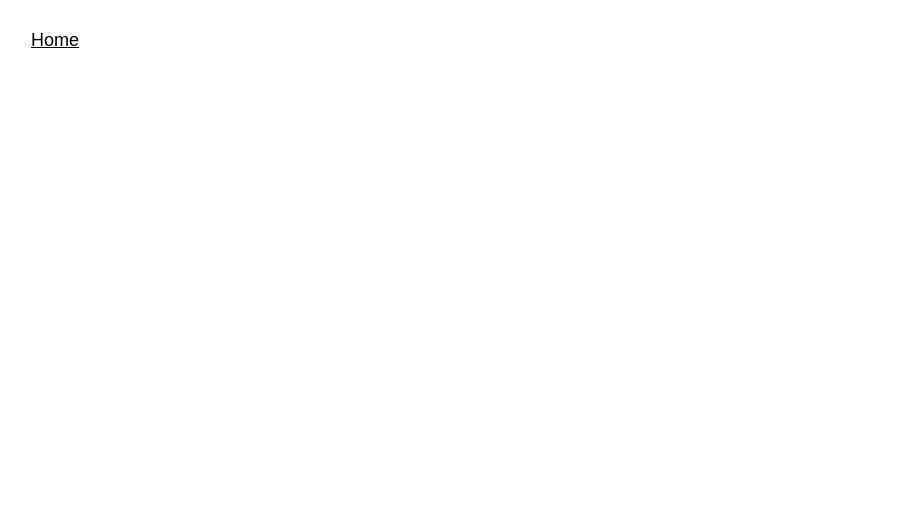
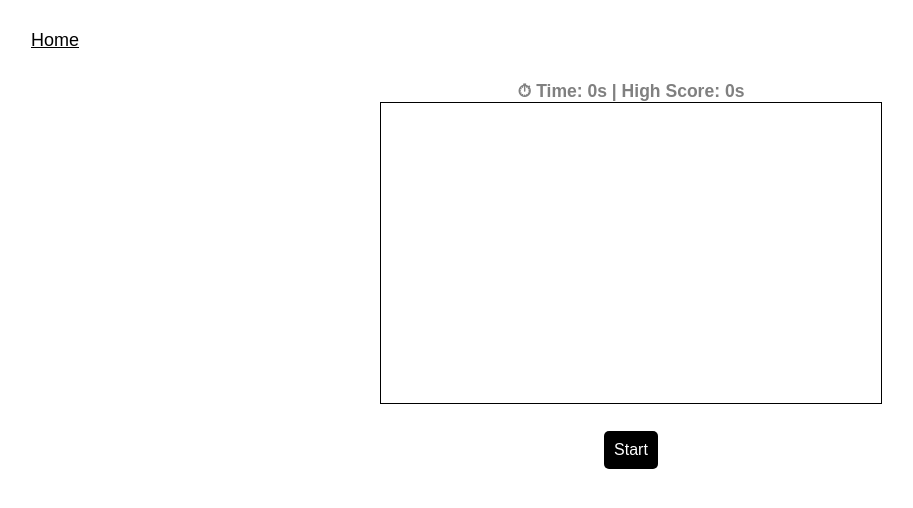
Before and after one commit to AmanJaiswal99/tictactoe, a React (Create React App) app: page /pingpong in a window 1280 px wide. Before the commit this address had no page. Shown: the top 508 px of the page, without its empty margins (9-922 px from the left). Built offline with nearby package versions, Linux system fonts and the light colour scheme.

Commit message:
F-22 Ping pong game

```diff
--- a/src/App.js
+++ b/src/App.js
@@ -7,6 +7,7 @@ import Dino from './components/games/Dino';
 import About from './components/pages/About';
 import Games from './components/games/Games';
 import Blogs from './components/blogs/Blogs';
+import PingPongGame from './components/games/PingPongGame';
 function App() {
 
   return (
@@ -20,6 +21,7 @@ function App() {
         <Route path="/about" element={<About/>} />
         <Route path="/games" element={<Games/>} />
         <Route path="/blogs" element={<Blogs/>} />
+        <Route path="/pingpong" element={<PingPongGame/>} />
     </Routes>
     </div>
     </Router>
--- a/src/components/games/Games.jsx
+++ b/src/components/games/Games.jsx
@@ -12,6 +12,7 @@ function Games() {
         <ol>
         <li><Link to="/tictac">Tic Tac Toe</Link></li>
         <li><Link to="/dino">Dino jump</Link></li>
+        <li><Link to="/pingpong">Ping pong</Link></li>
         {/* Add more game links here */}
       </ol>
     </div>
--- /dev/null
+++ b/src/components/games/PingPongGame.jsx
@@ -0,0 +1,157 @@
+import React, { useRef, useEffect, useState } from 'react';
+
+const PingPongGame = () => {
+  const canvasRef = useRef(null);
+  const [running, setRunning] = useState(false);
+  const [gameOver, setGameOver] = useState(false);
+  const timerRef = useRef(0);
+  const [displayTimer, setDisplayTimer] = useState(0);
+  const [highScore, setHighScore] = useState(() => {
+    return parseInt(localStorage.getItem('highScore')) || 0;
+  });
+
+  const paddle = useRef({ x: 200, y: 280, width: 80, height: 10, dx: 0 });
+  const ball = useRef({ x: 240, y: 150, dx: 3, dy: -3, radius: 6 });
+
+  useEffect(() => {
+    let animationId;
+    let timerInterval;
+    const canvas = canvasRef.current;
+    const ctx = canvas.getContext('2d');
+
+    const draw = () => {
+      ctx.clearRect(0, 0, canvas.width, canvas.height);
+
+      // Paddle
+      ctx.fillStyle = 'black';
+      ctx.fillRect(paddle.current.x, paddle.current.y, paddle.current.width, paddle.current.height);
+
+      // Ball
+      ctx.beginPath();
+      ctx.arc(ball.current.x, ball.current.y, ball.current.radius, 0, Math.PI * 2);
+      ctx.fillStyle = 'black';
+      ctx.fill();
+
+      // Timer and High Score inside canvas
+      ctx.fillStyle = 'black';
+      ctx.font = '16px Arial';
+
+      if (gameOver) {
+        ctx.font = '20px Arial';
+        ctx.fillText('Game Over! Press Start', 130, 150);
+      }
+    };
+
+    const update = () => {
+      // Move paddle
+      paddle.current.x += paddle.current.dx;
+      paddle.current.x = Math.max(0, Math.min(canvas.width - paddle.current.width, paddle.current.x));
+
+      // Move ball
+      ball.current.x += ball.current.dx;
+      ball.current.y += ball.current.dy;
+
+      // Bounce off walls
+      if (ball.current.x - ball.current.radius <= 0 || ball.current.x + ball.current.radius >= canvas.width)
+        ball.current.dx *= -1;
+      if (ball.current.y - ball.current.radius <= 0)
+        ball.current.dy *= -1;
+
+      // Paddle collision
+      if (
+        ball.current.y + ball.current.radius >= paddle.current.y &&
+        ball.current.x >= paddle.current.x &&
+        ball.current.x <= paddle.current.x + paddle.current.width
+      ) {
+        ball.current.dy *= -1;
+        ball.current.y = paddle.current.y - ball.current.radius;
+      }
+
+      // Game over
+      if (ball.current.y - ball.current.radius > canvas.height) {
+        setRunning(false);
+        setGameOver(true);
+        clearInterval(timerInterval);
+        if (timerRef.current > highScore) {
+          localStorage.setItem('highScore', timerRef.current.toString());
+          setHighScore(timerRef.current); // Update high score dynamically
+        }
+        cancelAnimationFrame(animationId);
+        return;
+      }
+    };
+
+    const gameLoop = () => {
+      update();
+      draw();
+      animationId = requestAnimationFrame(gameLoop);
+    };
+
+    if (running) {
+      timerRef.current = 0;
+      setDisplayTimer(0);
+      timerInterval = setInterval(() => {
+        timerRef.current += 1;
+        setDisplayTimer(timerRef.current); // Update displayTimer
+      }, 1000);
+      gameLoop();
+    }
+
+    return () => {
+      cancelAnimationFrame(animationId);
+      clearInterval(timerInterval);
+    };
+  }, [running, highScore]);
+
+  const handleKeyDown = (e) => {
+    if (e.key === 'a' || e.key === 'ArrowLeft') paddle.current.dx = -5;
+    if (e.key === 'd' || e.key === 'ArrowRight') paddle.current.dx = 5;
+  };
+
+  const handleKeyUp = (e) => {
+    if (['a', 'd', 'ArrowLeft', 'ArrowRight'].includes(e.key)) paddle.current.dx = 0;
+  };
+
+  const handleTouchStart = (e) => {
+    const x = e.touches[0].clientX;
+    const canvasLeft = canvasRef.current.getBoundingClientRect().left;
+    const canvasMid = canvasLeft + canvasRef.current.width / 2;
+    paddle.current.dx = x < canvasMid ? -5 : 5;
+  };
+
+  const handleTouchEnd = () => {
+    paddle.current.dx = 0;
+  };
+
+  const startGame = () => {
+    paddle.current.x = 200;
+    paddle.current.dx = 0;
+    ball.current.x = 240;
+    ball.current.y = 150;
+    ball.current.dx = 3;
+    ball.current.dy = -3;
+    timerRef.current = 0;
+    setDisplayTimer(0);
+    setGameOver(false);
+    setRunning(true);
+  };
+
+  return (
+    <div
+      className="ping-pong-game"
+      tabIndex={0}
+      onKeyDown={handleKeyDown}
+      onKeyUp={handleKeyUp}
+      onTouchStart={handleTouchStart}
+      onTouchEnd={handleTouchEnd}
+      style={{ outline: 'none', userSelect: 'none' }}
+    >
+      <h3>⏱ Time: {displayTimer}s | High Score: {highScore}s</h3>
+      <canvas ref={canvasRef} width={500} height={300} style={{ border: '1px solid black' }} />
+      <br />
+      <button onClick={startGame}>{gameOver ? 'Restart' : 'Start'}</button>
+    </div>
+  );
+};
+
+export default PingPongGame;
--- a/src/components/games/games.css
+++ b/src/components/games/games.css
@@ -9,3 +9,24 @@
 li{
     margin: 10px;
 }
+
+.ping-pong-game {
+    display: flex;
+    flex-direction: column;
+    align-items: center;
+    font-size: 15px;
+    font-family: Arial;
+    color: grey;
+    font-weight: lighter;
+}
+
+.ping-pong-game > button {
+    margin: 10px;
+    padding: 10px;
+    font-size: 16px;
+    cursor: pointer;
+    background-color: black; /* Green */
+    color: white;
+    border: none;
+    border-radius: 5px;
+}
```
